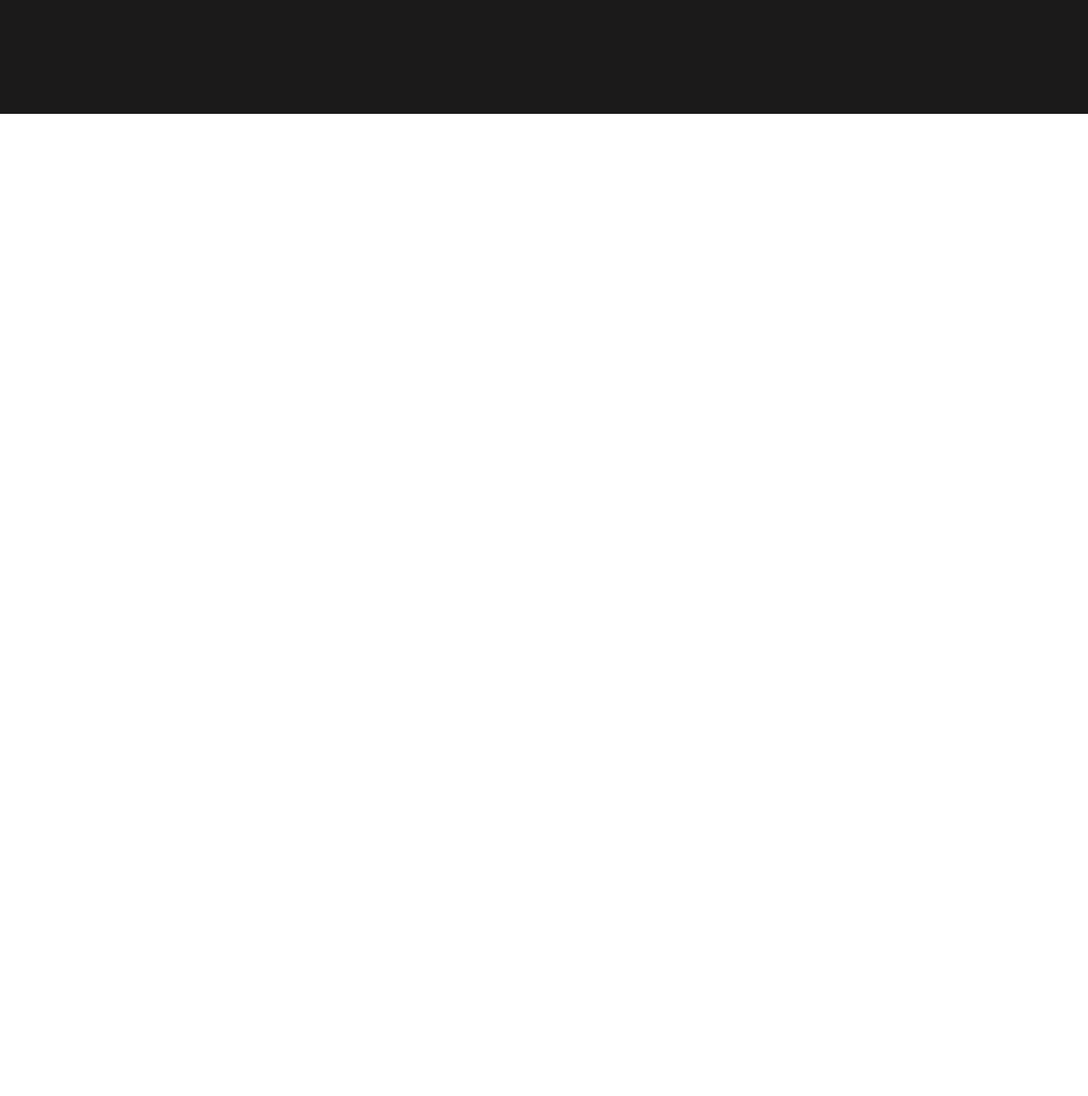
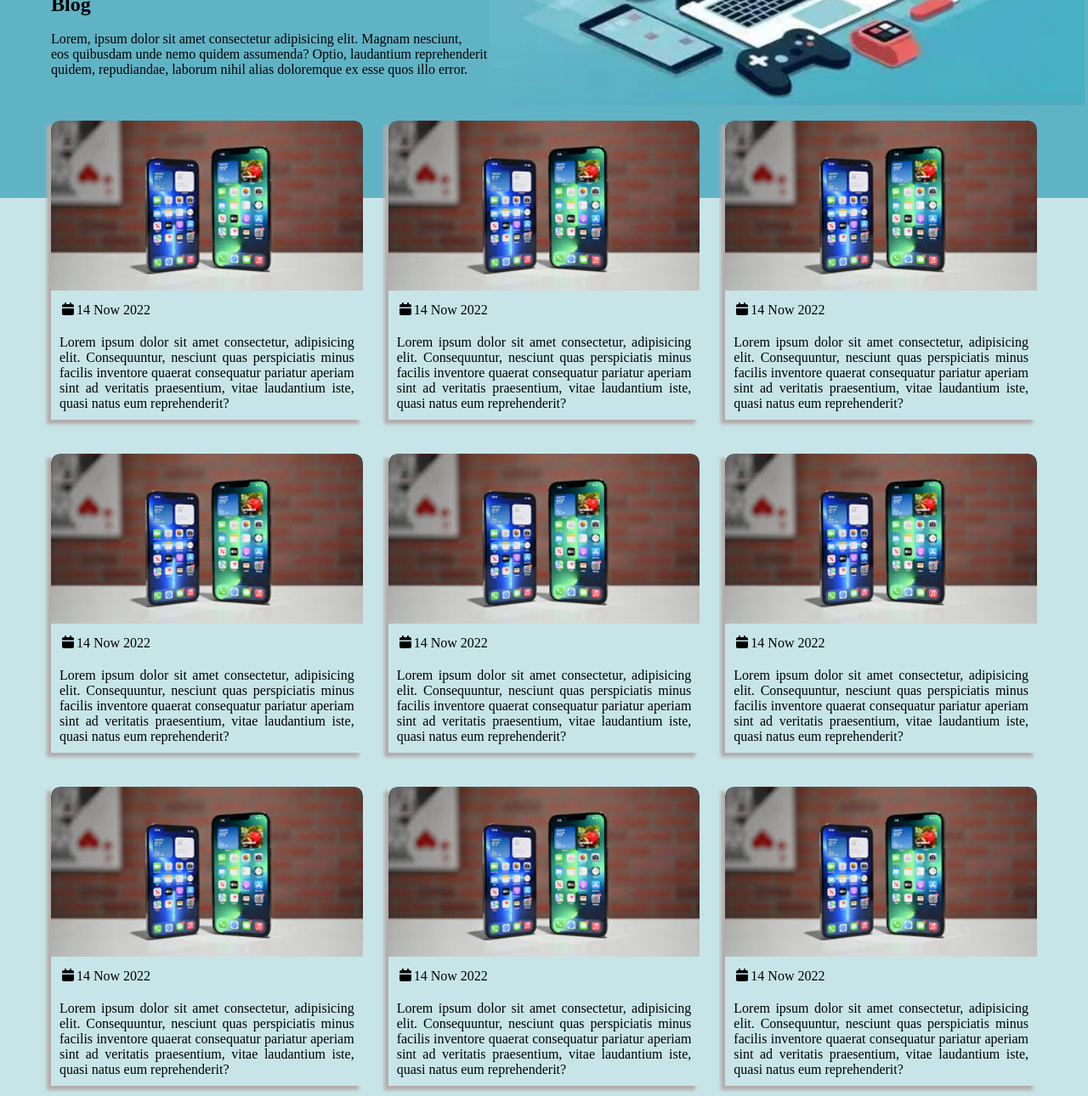
Before and after one commit to kyawsannmin/kyawgyi.github.io, a plain HTML site: page Blog.html in a window 1280 px wide. Shown: the part 408-1698 px from the top of the page at 85% size. Before the commit the page ends 800 px from the top, so only its background shows below. Drawn offline with Linux system fonts and the light colour scheme.

Commit message:
mobile shop

```diff
--- a/Blog.html
+++ b/Blog.html
@@ -20,12 +20,69 @@
                 <li><a href="Blog.html">blog</a></li>
                 <li><a href="about.html">about</a></li>
                 <li><a href="contact.html">Contact</a></li>
-                <li><a href="" ><i class="fa-regular fa-heart"></i><sup class="noti">3</sup></a></li>
-                <li><a href="" ><i class="fa-solid fa-cart-shopping"></i><sup class="noti">5</sup></a></li>
+
             </ul>
         </div>
     </nav>
     <!-- nav end -->
+    <div>
+        <img src="image/home.jpg" class="img">
+        <div class="text">
+            <h2 class="h2">Blog</h2><br>
+            <p>Lorem, ipsum dolor sit amet consectetur adipisicing elit. Magnam nesciunt,<br> eos quibusdam unde nemo quidem assumenda? Optio, laudantium reprehenderit <br>quidem, repudiandae, laborum nihil alias doloremque ex esse quos illo error.</p>
+        </div>
+        <div class="blog">
+            <div>
+                <a href="" class="new"><img src="image/blog_img.jpg"></a>
+                <p class="date"><i class="fa-solid fa-calendar"></i>14 Now 2022</p>
+                <p>Lorem ipsum dolor sit amet consectetur, adipisicing elit. Consequuntur, nesciunt quas perspiciatis minus facilis inventore quaerat consequatur pariatur aperiam sint ad veritatis praesentium, vitae laudantium iste, quasi natus eum reprehenderit?</p>
+            </div>
+            <div>
+                <a href="" class="new"><img src="image/blog_img.jpg"></a>
+                <p class="date" class="new"><i class="fa-solid fa-calendar"></i>14 Now 2022</p>
+                <p>Lorem ipsum dolor sit amet consectetur, adipisicing elit. Consequuntur, nesciunt quas perspiciatis minus facilis inventore quaerat consequatur pariatur aperiam sint ad veritatis praesentium, vitae laudantium iste, quasi natus eum reprehenderit?</p>
+            </div>
+            <div>
+                <a href="" class="new"><img src="image/blog_img.jpg"></a>
+                <p class="date"><i class="fa-solid fa-calendar"></i>14 Now 2022</p>
+                <p>Lorem ipsum dolor sit amet consectetur, adipisicing elit. Consequuntur, nesciunt quas perspiciatis minus facilis inventore quaerat consequatur pariatur aperiam sint ad veritatis praesentium, vitae laudantium iste, quasi natus eum reprehenderit?</p>
+            </div>
+            <div>
+                <a href="" class="new"><img src="image/blog_img.jpg"></a>
+                <p class="date"><i class="fa-solid fa-calendar"></i>14 Now 2022</p>
+                <p>Lorem ipsum dolor sit amet consectetur, adipisicing elit. Consequuntur, nesciunt quas perspiciatis minus facilis inventore quaerat consequatur pariatur aperiam sint ad veritatis praesentium, vitae laudantium iste, quasi natus eum reprehenderit?</p>
+            </div>
+            <div>
+                <a href="" class="new"><img src="image/blog_img.jpg"></a>
+                <p class="date"><i class="fa-solid fa-calendar"></i>14 Now 2022</p>
+                <p>Lorem ipsum dolor sit amet consectetur, adipisicing elit. Consequuntur, nesciunt quas perspiciatis minus facilis inventore quaerat consequatur pariatur aperiam sint ad veritatis praesentium, vitae laudantium iste, quasi natus eum reprehenderit?</p>
+            </div>
+            <div>
+                <a href="" class="new"><img src="image/blog_img.jpg"></a>
+                <p class="date"><i class="fa-solid fa-calendar"></i>14 Now 2022</p>
+                <p>Lorem ipsum dolor sit amet consectetur, adipisicing elit. Consequuntur, nesciunt quas perspiciatis minus facilis inventore quaerat consequatur pariatur aperiam sint ad veritatis praesentium, vitae laudantium iste, quasi natus eum reprehenderit?</p>
+            </div>
+            <div>
+                <a href="" class="new"><img src="image/blog_img.jpg"></a>
+                <p class="date"><i class="fa-solid fa-calendar"></i>14 Now 2022</p>
+                <p>Lorem ipsum dolor sit amet consectetur, adipisicing elit. Consequuntur, nesciunt quas perspiciatis minus facilis inventore quaerat consequatur pariatur aperiam sint ad veritatis praesentium, vitae laudantium iste, quasi natus eum reprehenderit?</p>
+            </div>
+            <div>
+                <a href="" class="new"><img src="image/blog_img.jpg"></a>
+                <p class="date"><i class="fa-solid fa-calendar"></i>14 Now 2022</p>
+                <p>Lorem ipsum dolor sit amet consectetur, adipisicing elit. Consequuntur, nesciunt quas perspiciatis minus facilis inventore quaerat consequatur pariatur aperiam sint ad veritatis praesentium, vitae laudantium iste, quasi natus eum reprehenderit?</p>
+            </div>
+            <div>
+                <a href="" class="new"><img src="image/blog_img.jpg"></a>
+                <p class="date"><i class="fa-solid fa-calendar"></i>14 Now 2022</p>
+                <p>Lorem ipsum dolor sit amet consectetur, adipisicing elit. Consequuntur, nesciunt quas perspiciatis minus facilis inventore quaerat consequatur pariatur aperiam sint ad veritatis praesentium, vitae laudantium iste, quasi natus eum reprehenderit?</p>
+            </div>
+
+        </div>
+    </div>
+    <div class="emty">
+
+    </div>
      <!-- footer start -->
     <footer>
         <div class="lin">
@@ -38,8 +95,6 @@
             </ul>
 
         </div>
-
-
         <div class="con">
             <a href="tel:0769-38816888">Mon-Sat 8:30Am-5:30PM<br>excluding holidays</a><br><br>
             <a href="tel:0769-38816888" class="ph">0769-38816888</a><br>
--- a/Css/blog.css
+++ b/Css/blog.css
@@ -1,6 +1,9 @@
 *{
     margin: 0px;
     padding: 0px;
+}
+body{
+    background-color: rgb(199, 229, 232);
 }
 .nav{
     padding: 40px 70px 5px 50px;
@@ -35,7 +38,57 @@
     background-color: black;
 }
   /*end nav*/
+.img{
+    width: 100%;
+    margin-top: 30px;
+}
+.blog{
+    display: grid;
+    grid-template-columns: auto auto auto;
+    grid-column-gap: 30px;
+    grid-row-gap: 40px;
+    margin-left: 60px;
+    margin-right: 60px;
+    margin-top: 50px;
+    position: absolute;
+    top: 500px;
+    }
 
+    .blog div a img{
+        width: 100%;
+        border-radius: 10px 10px 0px 0px;
+        transition: 0.6s ease;
+    }
+.new{
+    width: 100%;
+    height: 200px;
+    display: inline-block;
+    overflow: hidden;
+    border-radius: 10px 10px 0px 0px;
+}
+
+.blog div{
+    box-shadow: -5px 5px 4px rgb(179, 171, 171);
+}
+
+.blog div a :hover{
+    transform: scale(1.5);
+}
+.blog div p{
+    text-align: justify;
+    padding: 10px;
+}
+.text{
+    position: absolute;
+    top: 400px;
+    left:60px ;
+
+}
+
+.emty{
+    height: 1000px;
+}
+  /* footer start */
 footer{
     margin-top: 70px;
     height: 400px;
--- a/Css/style.css
+++ b/Css/style.css
@@ -124,7 +124,7 @@ div img{
     padding-left: 20px;
 }
 
-.image1{
+.blog div a img{
     width: 100%;
     height: 100%;
     border-radius: 10px 10px 0px 0px;
@@ -138,7 +138,7 @@ div img{
 
 .image-nw{
     width: 100%;
-    height: 300px;
+    height: 250px;
     border-radius: 10px 10px 0px 0px;
     display: inline-block;
     overflow: hidden;
```
Also changed, not shown: index.html (+3 -3 lines), service.html (added, +65 -0 lines), image/blog_img.jpg (added).
